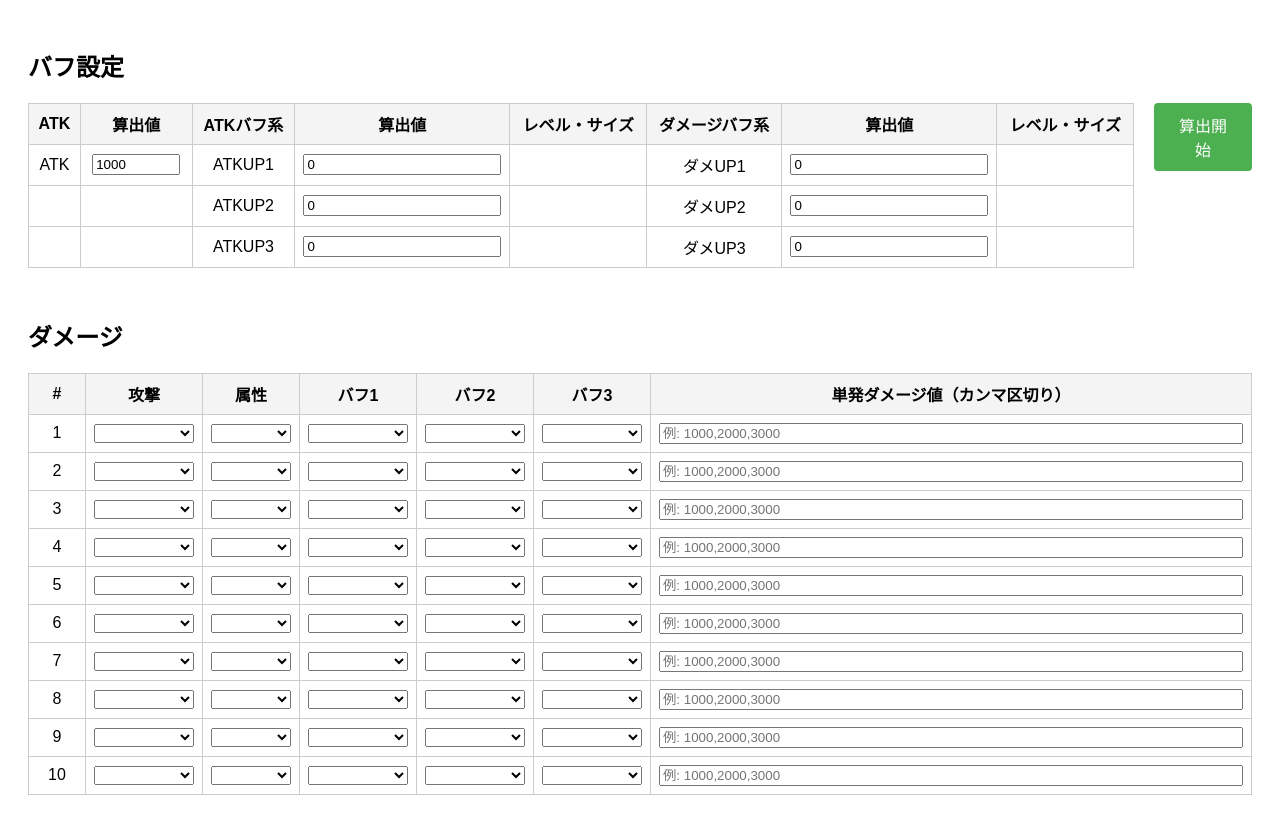
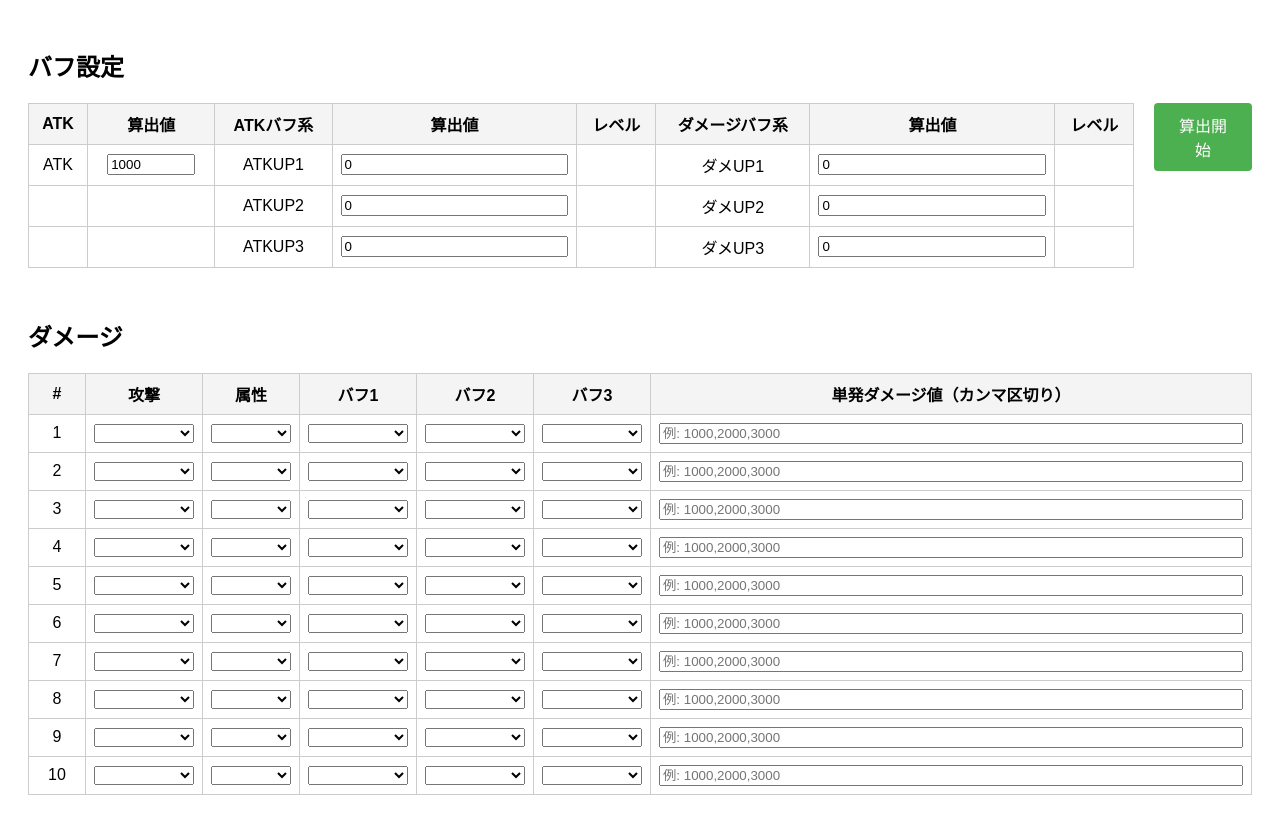
Before and after one commit to SZ7M8ci7/exam, a plain HTML site: page index.html in a window 1280 px wide. Drawn offline with Linux system fonts and the light colour scheme.

Commit message:
HTMLテーブルのヘッダーを修正し、「レベル・サイズ」を「レベル」に変更しました。

```diff
--- a/index.html
+++ b/index.html
@@ -16,10 +16,10 @@
           <th>算出値</th>
           <th>ATKバフ系</th>
           <th>算出値</th>
-          <th>レベル・サイズ</th>
+          <th>レベル</th>
           <th>ダメージバフ系</th>
           <th>算出値</th>
-          <th>レベル・サイズ</th>
+          <th>レベル</th>
         </tr>
       </thead>
       <tbody>
```
